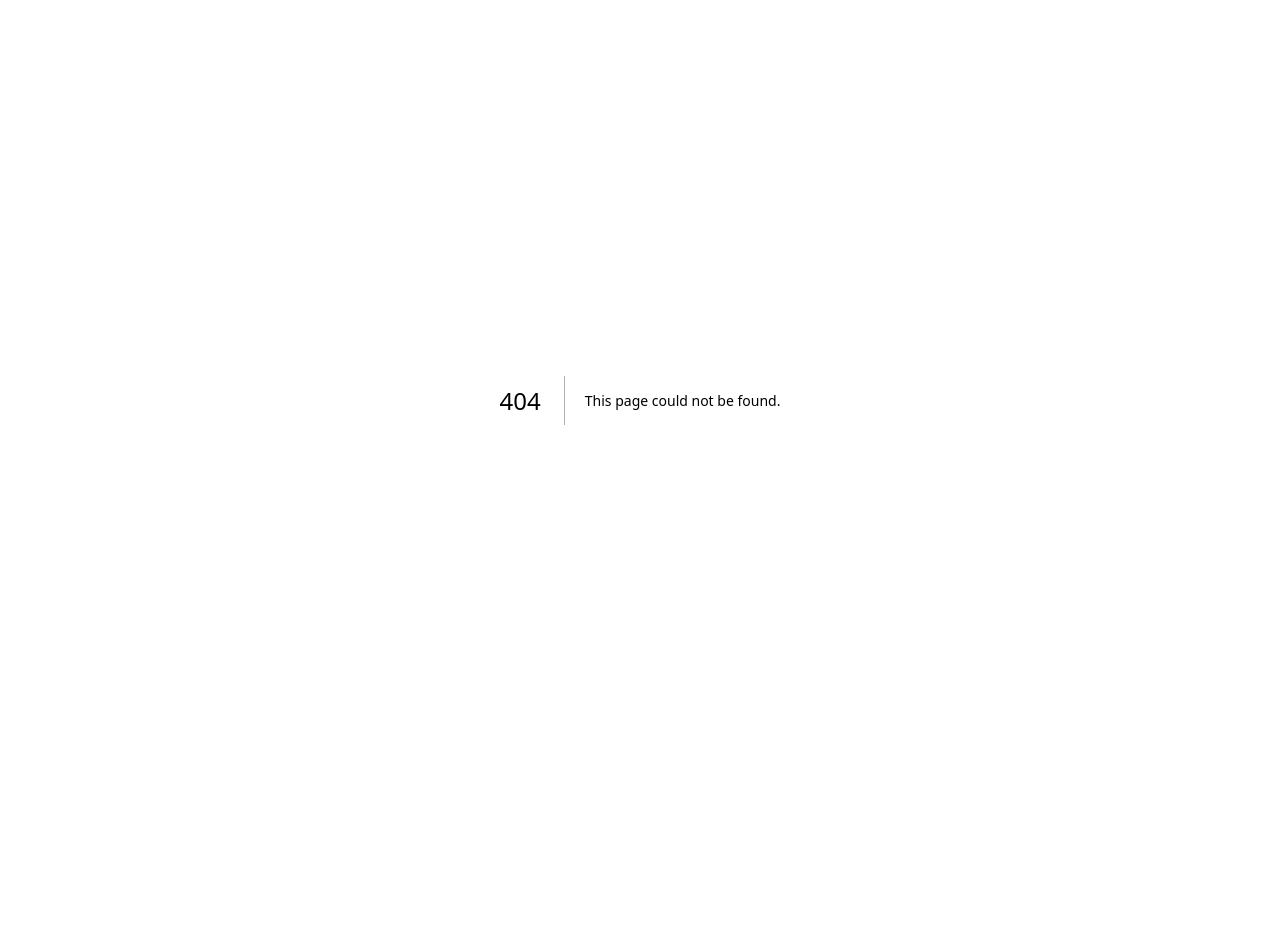
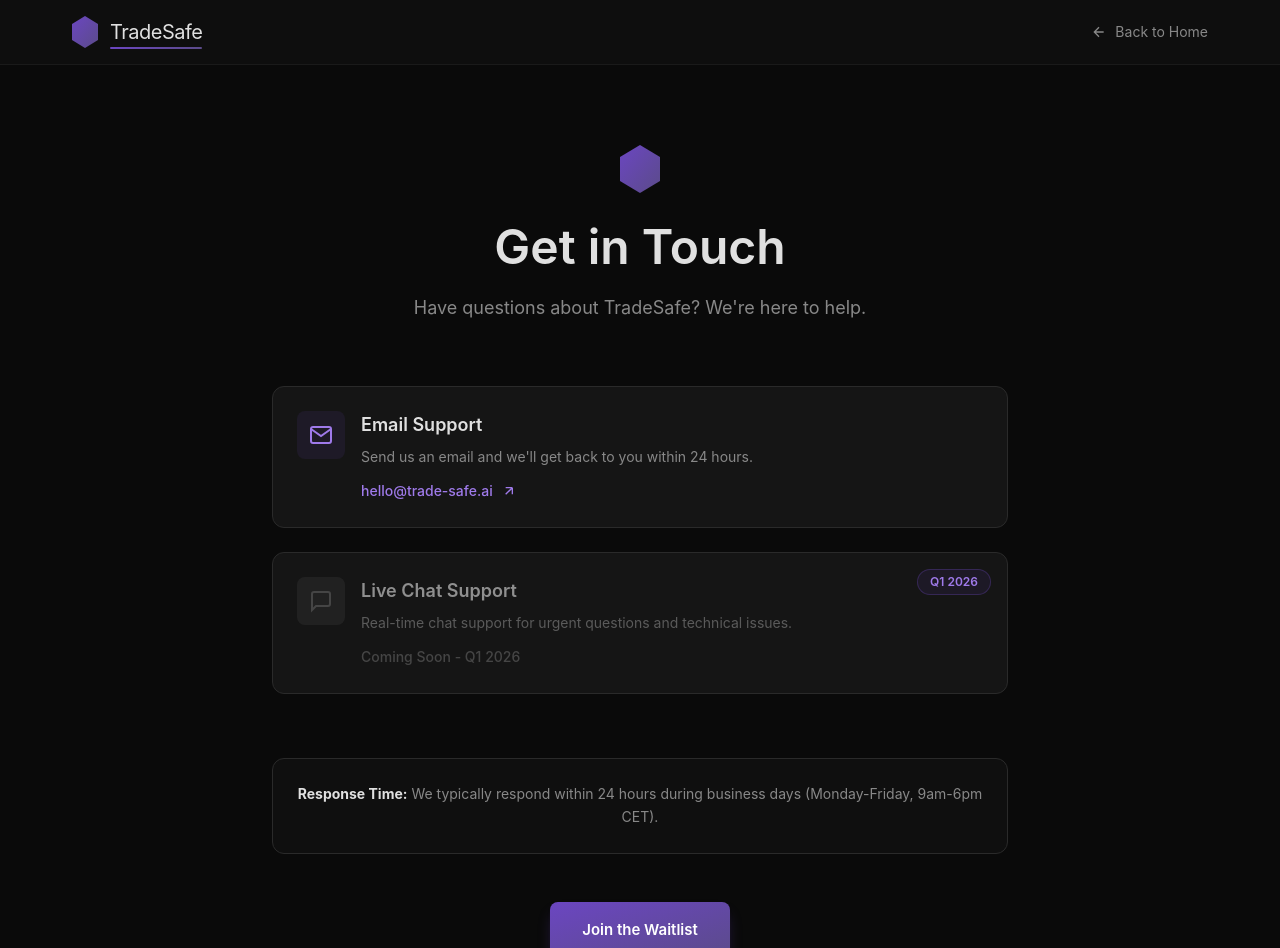
Before and after one commit to Trade-Safe/tradesafe-landing, a Next.js app: page /contact in a window 1280 px wide. Before the commit this address had no page. Shown: the top 948 px of the page. Before the commit the page ends 800 px from the top, so only its background shows below. Built offline with nearby package versions, Linux system fonts and the light colour scheme.

Commit message:
Create contact-page.tsx

```diff
--- /dev/null
+++ b/app/contact/page.tsx
@@ -0,0 +1,132 @@
+import Link from 'next/link'
+
+export default function ContactPage() {
+  return (
+    <div className="min-h-screen bg-[#0a0a0a] text-[#e0e0e0]">
+      {/* Header Sticky */}
+      <header className="bg-[#0f0f0f]/95 backdrop-blur-sm border-b border-[#1a1a1a] sticky top-0 z-50">
+        <nav className="max-w-[1200px] mx-auto px-8 py-4 flex justify-between items-center">
+          <Link href="/" className="flex items-center gap-3 no-underline group">
+            <div className="w-[26px] h-[32px] bg-gradient-to-br from-primary to-primary-dark flex-shrink-0 transition-transform group-hover:scale-110"
+                 style={{ clipPath: 'polygon(50% 0%, 100% 25%, 100% 75%, 50% 100%, 0% 75%, 0% 25%)' }} />
+            <div className="text-xl font-normal tracking-[-0.5px] text-[#e0e0e0] relative">
+              TradeSafe
+              <div className="absolute bottom-[-3px] left-0 right-0 h-[2px] bg-gradient-to-r from-primary to-primary-dark rounded-[1px]" />
+            </div>
+          </Link>
+          <Link
+            href="/"
+            className="text-[#888] text-sm hover:text-[#e0e0e0] transition-colors flex items-center gap-2"
+          >
+            <svg className="w-4 h-4" viewBox="0 0 24 24" fill="none" stroke="currentColor" strokeWidth="2">
+              <path d="M19 12H5M12 19l-7-7 7-7"/>
+            </svg>
+            Back to Home
+          </Link>
+        </nav>
+      </header>
+
+      {/* Main Content */}
+      <main className="max-w-[800px] mx-auto px-8 py-20">
+        {/* Header Section */}
+        <div className="text-center mb-16">
+          <div className="inline-flex items-center gap-3 mb-6">
+            <div className="w-[40px] h-[48px] bg-gradient-to-br from-primary to-primary-dark"
+                 style={{ clipPath: 'polygon(50% 0%, 100% 25%, 100% 75%, 50% 100%, 0% 75%, 0% 25%)' }} />
+          </div>
+          <h1 className="text-5xl font-semibold mb-4 leading-tight">
+            Get in Touch
+          </h1>
+          <p className="text-lg text-[#888] leading-relaxed">
+            Have questions about TradeSafe? We're here to help.
+          </p>
+        </div>
+
+        {/* Contact Options */}
+        <div className="space-y-6 mb-16">
+          {/* Email */}
+          <div className="bg-[#151515] border border-[#2a2a2a] rounded-xl p-6 hover:border-primary/50 transition-all group">
+            <div className="flex items-start gap-4">
+              <div className="w-12 h-12 bg-primary/10 rounded-lg flex items-center justify-center flex-shrink-0 group-hover:bg-primary/20 transition-colors">
+                <svg className="w-6 h-6 text-primary-light" viewBox="0 0 24 24" fill="none" stroke="currentColor" strokeWidth="2">
+                  <path d="M4 4h16c1.1 0 2 .9 2 2v12c0 1.1-.9 2-2 2H4c-1.1 0-2-.9-2-2V6c0-1.1.9-2 2-2z"/>
+                  <polyline points="22,6 12,13 2,6"/>
+                </svg>
+              </div>
+              <div className="flex-1">
+                <h3 className="text-lg font-semibold text-[#e0e0e0] mb-2">Email Support</h3>
+                <p className="text-sm text-[#888] mb-3">
+                  Send us an email and we'll get back to you within 24 hours.
+                </p>
+                <a
+                  href="mailto:hello@trade-safe.ai"
+                  className="inline-flex items-center gap-2 text-primary-light hover:text-primary transition-colors font-medium text-sm"
+                >
+                  hello@trade-safe.ai
+                  <svg className="w-4 h-4" viewBox="0 0 24 24" fill="none" stroke="currentColor" strokeWidth="2">
+                    <path d="M7 17L17 7M17 7H7M17 7V17"/>
+                  </svg>
+                </a>
+              </div>
+            </div>
+          </div>
+
+          {/* Live Chat - Coming Soon */}
+          <div className="bg-[#151515] border border-[#2a2a2a] rounded-xl p-6 relative overflow-hidden">
+            {/* Coming Soon Badge */}
+            <div className="absolute top-4 right-4 bg-primary/10 border border-primary/30 text-primary-light px-3 py-1 rounded-full text-xs font-semibold">
+              Q1 2026
+            </div>
+
+            <div className="flex items-start gap-4 opacity-60">
+              <div className="w-12 h-12 bg-[#2a2a2a] rounded-lg flex items-center justify-center flex-shrink-0">
+                <svg className="w-6 h-6 text-[#666]" viewBox="0 0 24 24" fill="none" stroke="currentColor" strokeWidth="2">
+                  <path d="M21 15a2 2 0 0 1-2 2H7l-4 4V5a2 2 0 0 1 2-2h14a2 2 0 0 1 2 2z"/>
+                </svg>
+              </div>
+              <div className="flex-1">
+                <h3 className="text-lg font-semibold text-[#e0e0e0] mb-2">Live Chat Support</h3>
+                <p className="text-sm text-[#888] mb-3">
+                  Real-time chat support for urgent questions and technical issues.
+                </p>
+                <span className="text-sm text-[#666] font-medium">
+                  Coming Soon - Q1 2026
+                </span>
+              </div>
+            </div>
+          </div>
+        </div>
+
+        {/* Additional Info */}
+        <div className="bg-[#0f0f0f] border border-[#2a2a2a] rounded-xl p-6 text-center">
+          <p className="text-sm text-[#888] leading-relaxed">
+            <strong className="text-[#e0e0e0]">Response Time:</strong> We typically respond within 24 hours during business days (Monday-Friday, 9am-6pm CET).
+          </p>
+        </div>
+
+        {/* Back to Home CTA */}
+        <div className="text-center mt-12">
+          <Link
+            href="/#pricing"
+            className="inline-block px-8 py-4 bg-gradient-to-br from-primary to-primary-dark text-white font-semibold rounded-lg hover:opacity-90 transition-opacity shadow-lg shadow-primary/30"
+          >
+            Join the Waitlist
+          </Link>
+        </div>
+      </main>
+
+      {/* Minimal Footer */}
+      <footer className="border-t border-[#1a1a1a] py-8">
+        <div className="max-w-[1200px] mx-auto px-8">
+          <div className="flex flex-col md:flex-row justify-between items-center gap-4 text-sm text-[#666]">
+            <p>&copy; 2025 TradeSafe. All rights reserved.</p>
+            <div className="flex gap-6">
+              <Link href="/privacy" className="hover:text-[#e0e0e0] transition-colors">Privacy Policy</Link>
+              <Link href="/terms" className="hover:text-[#e0e0e0] transition-colors">Terms of Service</Link>
+            </div>
+          </div>
+        </div>
+      </footer>
+    </div>
+  )
+}
```
